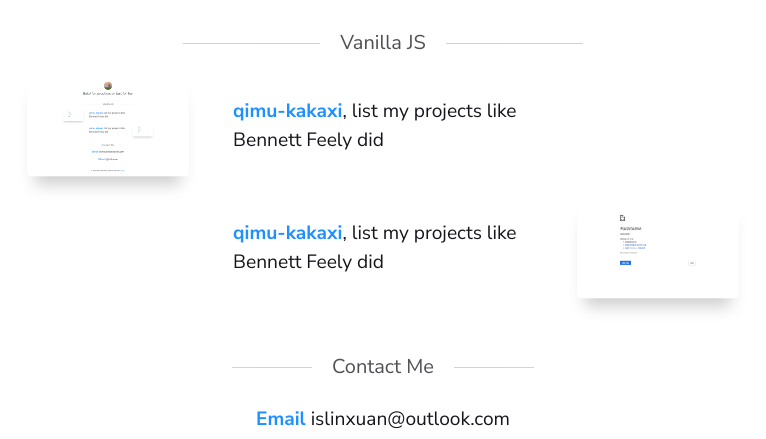
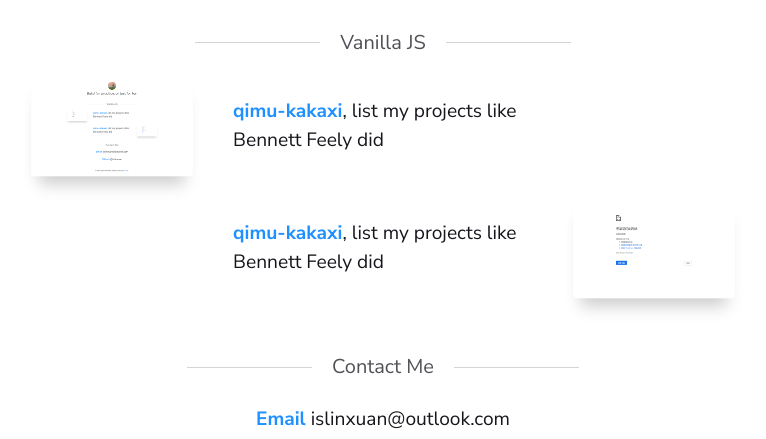
Before and after one commit to islinxuan/qimu-kakaxi, a website: page index.html in a window 1280 px wide. Shown: the part 184-623 px from the top of the page, 257-1023 px from the left. Drawn offline with Linux system fonts and the light colour scheme.

Commit message:
refactor(qimu-kakaxi): style of the title, project

```diff
--- a/index.html
+++ b/index.html
@@ -41,7 +41,7 @@
     </header>
     <main>
       <section>
-        <h2 class="title"><span>Vanilla JS</span></h2>
+        <h2 class="title">Vanilla JS</h2>
         <ul class="vanillajs-projects">
           <li class="project">
             <a class="preview" href="https://islinxuan.github.io/qimu-kakaxi/"
@@ -52,7 +52,7 @@
                 width="2560"
                 height="1600"
             /></a>
-            <span
+            <span class="intro"
               ><strong><a href="https://github.com/islinxuan/qimu-kakaxi">qimu-kakaxi</a></strong
               >, list my projects like Bennett Feely did</span
             >
@@ -66,7 +66,7 @@
                 width="2560"
                 height="1600"
             /></a>
-            <span
+            <span class="intro"
               ><strong><a href="https://github.com/islinxuan/qimu-kakaxi">qimu-kakaxi</a></strong
               >, list my projects like Bennett Feely did</span
             >
@@ -76,7 +76,7 @@
     </main>
     <footer>
       <section>
-        <h2 class="title"><span>Contact Me</span></h2>
+        <h2 class="title">Contact Me</h2>
         <address>
           <ul class="contact-infor">
             <li class="contact">
--- a/qimu-kakaxi/style.pcss
+++ b/qimu-kakaxi/style.pcss
@@ -14,10 +14,11 @@
 
   /* color */
   --text-primary: #16161d;
+  --text-secondary: #505056;
   --anchor-link: #1e90ff;
   --anchor-visited: #a029de;
   --background-primary: #fff;
-  --background-secondary: rgb(22 22 29 / 25%);
+  --background-secondary: #d4d4d4;
   --shadow-screenshot: 0 16px 16px -8px #ccc;
   --shadow-screenshot-hover: 0 8px 16px #ccc;
 }
@@ -53,46 +54,44 @@ a {
 /* || custom components: title, project */
 .title {
   user-select: none;
-  position: relative;
   display: flex;
   justify-content: center;
+  align-items: center;
+  gap: 20px;
+  padding-block: 10px;
   margin: 0;
   font-weight: var(--regular-font-weight);
   font-size: var(--heading-h2-font-size);
   line-height: var(--base-line-height);
-  opacity: 0.75;
+  color: var(--text-secondary);
+  text-align: center;
 
+  &::after,
   &::before {
     content: "";
-    position: absolute;
-    inset-block-start: 50%;
-    z-index: -1;
-    display: block;
-    inline-size: clamp(0px, 100%, 400px);
+    inline-size: clamp(0px, 100%, 125px);
     block-size: 1px;
     background-color: var(--background-secondary);
-  }
-
-  & span {
-    display: inline-block;
-    padding: 10px 20px;
-    background-color: var(--background-primary);
   }
 }
 
 .project {
   display: grid;
-  grid-template-columns: min-content 1fr;
+  grid-template: "intro preview" auto / 1fr min-content;
   gap: 20px;
   align-items: center;
   padding-block: 24px;
+  max-inline-size: 560px;
+  margin-inline: auto;
 
   & .preview {
+    grid-area: preview;
+
     & .screenshot {
-      inline-size: clamp(140px, calc(140px + 4vw), 170px);
+      inline-size: clamp(140px, calc(140px + 4vi), 170px);
       block-size: auto;
+      vertical-align: bottom;
       border-radius: 4px;
-      vertical-align: bottom;
       box-shadow: var(--shadow-screenshot);
       transform: scale(0.95);
       transition: all 150ms ease;
@@ -104,17 +103,23 @@ a {
     }
   }
 
-  &:nth-child(even) {
-    direction: rtl;
+  & .intro {
+    grid-area: intro;
+  }
+
+  &:nth-child(odd) {
+    grid-template: "preview intro" auto / min-content 1fr;
+
+    & .preview {
+      justify-self: end;
+    }
   }
 }
 
 /* || the page: Vanilla Web Projects */
 body {
-  /* sticky footer */
   display: grid;
   grid-template-rows: auto 1fr auto;
-  justify-items: center;
   min-block-size: 100vh;
   padding: 24px 24px 36px;
   margin: 0;
@@ -155,7 +160,6 @@ section {
 }
 
 main {
-  max-inline-size: 560px;
   margin-block-start: 24px;
 
   & .vanilla-web-projects {
@@ -187,13 +191,14 @@ footer {
 }
 
 @media screen and (min-width: 768px) {
-  main {
+  .project {
+    grid-template: ". intro preview" auto / 1fr 300px minmax(min-content, 1fr);
+    gap: 36px;
+    padding-block: 8px;
     max-inline-size: unset;
-  }
 
-  .project {
-    grid-template-columns: minmax(min-content, 1fr) 300px 1fr;
-    gap: 40px;
-    padding-block: 8px;
+    &:nth-child(odd) {
+      grid-template: "preview intro ." auto / minmax(min-content, 1fr) 300px 1fr;
+    }
   }
 }
```
Also changed, not shown: qimu-kakaxi/style.css.
